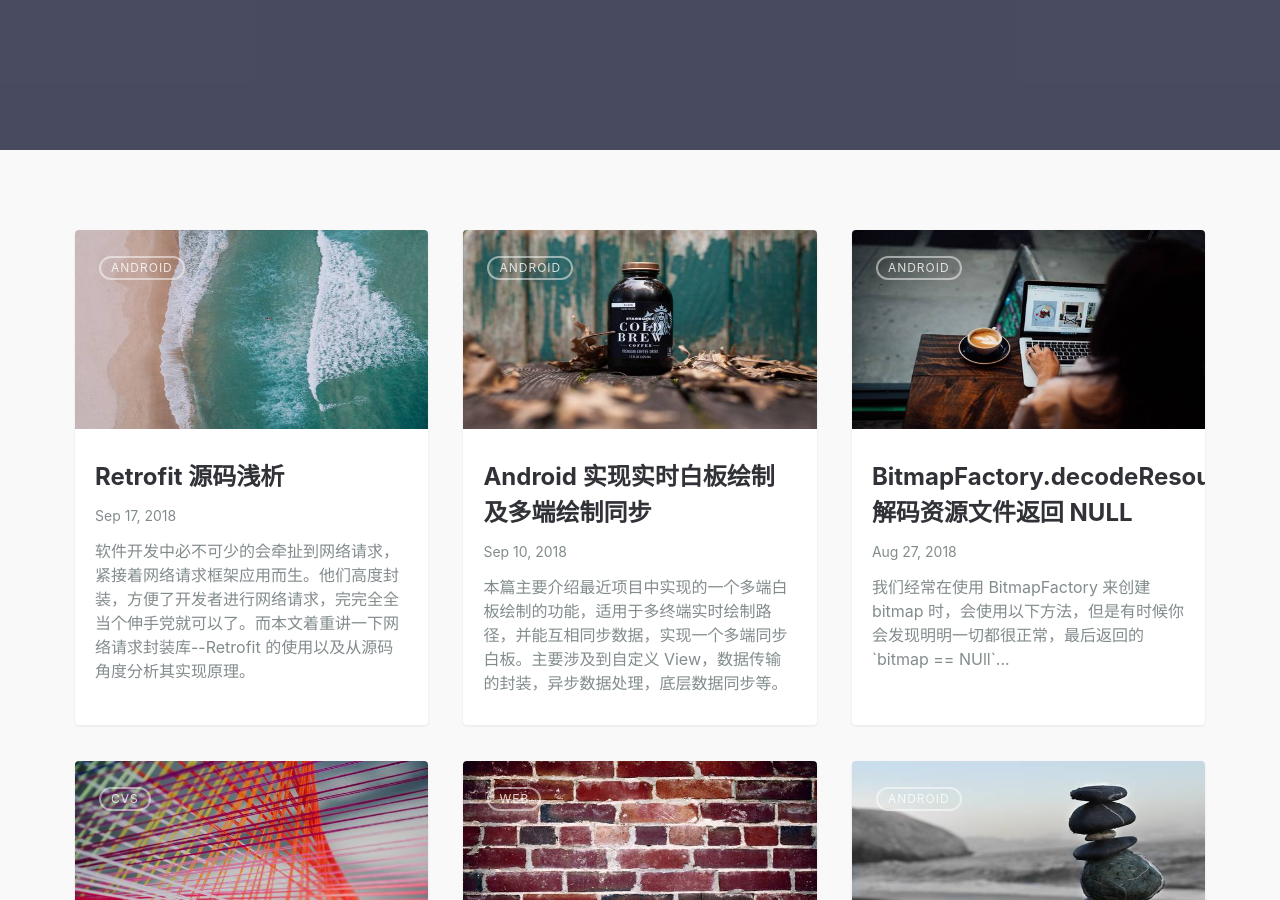
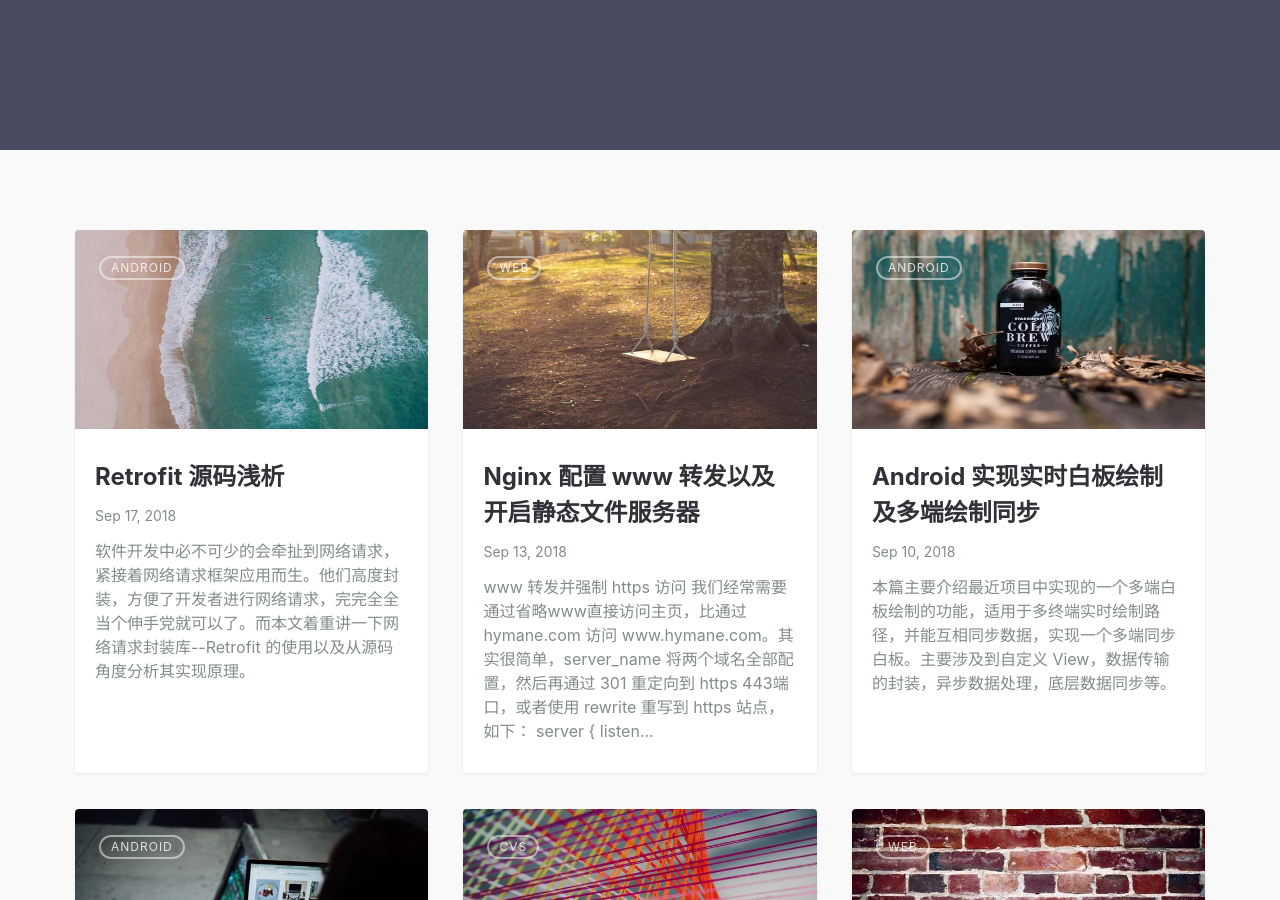
Before and after one commit to hymanme/hymanme.github.io, a Jekyll site: the page built from index.md, in a window 1280 px wide and 900 px high, scrolled down 426 px. Built offline with Jekyll 4.4.1, drawn with Linux system fonts in a browser that asks for light colours; part of the change alters nothing that is shown.

Commit message:
add article nginx-https-static-file

````diff
--- a/_posts/2018-09-10-custom-doodleview-with-multi-end-communicate.md
+++ b/_posts/2018-09-10-custom-doodleview-with-multi-end-communicate.md
@@ -85,7 +85,6 @@ featured-img: bottle
 ### 数据封装
 1. 首先将指令类型确定下来，指令类型即整个模块可以传递的操作
 
-
 ```java
  public interface ActionStep {
     byte START = 1;//画笔路径开始
@@ -102,6 +101,7 @@ featured-img: bottle
 }
 ```
 各个指令的作用注释里面已经讲的很清楚了，不再赘述。
+
 2. 封装最小数据包结构
 
 
@@ -362,10 +362,7 @@ Transaction{timestamp=11, step=1, x=3.0, y=4.0, color=0, size=5}
         private IDoodleCallback mDoodleCallback;
         private DoodleChannel mDoodleSelfChannel;//本地绘制通道
         private DoodleChannel mDoodleRemoteChannel;//远程回放通道
-    ```
-
-
-        // 数据发送管理器
+          // 数据发送管理器
         private TransactionManager mTransactionManager;
 
         //画笔
@@ -381,8 +378,6 @@ Transaction{timestamp=11, step=1, x=3.0, y=4.0, color=0, size=5}
         private GestureDetector mGestureDetector;
         private GestureDetector.OnGestureListener mGestureListener;
         private ScaleGestureDetector.OnScaleGestureListener mScaleListener;
-
-
         //是否可滑动
         private boolean mScrollEnabled = true;
         //是否支持双击操作
@@ -392,12 +387,8 @@ Transaction{timestamp=11, step=1, x=3.0, y=4.0, color=0, size=5}
         private int mDoubleTapDirection;
         private boolean onMoving;
         private boolean shouldFling;
-
-
         private boolean mIsDrawing = false;
         private byte colorIndex = 0;
-
-
         public DoodleView(Context context) {
             this(context, null);
         }
@@ -577,6 +568,8 @@ Transaction{timestamp=11, step=1, x=3.0, y=4.0, color=0, size=5}
                     reDraw();
                 }
                 if (mCurrentDrawDelayTime != 0) {
+                    //本处由于方便使用的是定时(不准确的定时)刷新，可改成按需刷新，
+                    //也就是需要刷新页面的时候再刷新
                     try {
                         Thread.sleep(mCurrentDrawDelayTime);
                     } catch (InterruptedException e) {
@@ -695,6 +688,7 @@ setZOrderMediaOverlay(true);
 ```
 * TransactionManager 是数据包管理器，前面也有介绍过，用来处理数据包的装包解包以及发送的工作，后面会详细介绍。
 * 橡皮擦用的是白色画笔简单代替，这样在配合两个通道进行重回时会出现之前的绘制路径覆盖当前绘制路径的问题。考虑优化，嘿嘿嘿。
+* `run`方法里面使用的是`sleep`等待指定时间再次刷新，此种方式有一个弊端就是在 ui 未发生任何更改时毅然刷新，浪费性能，可改成按需更新，但是既要在各个需要更新地方埋点，执行刷新。另一点，此处的`sleep`方法延迟时间需要考虑肉眼60帧的流畅度，也就是16毫秒就需要刷新一帧，那么这里的延迟时间需要考虑到这一点。
 
 3. 绘制通道
 
--- /dev/null
+++ b/_posts/2019-09-20-nginx-https-static-file.md
@@ -0,0 +1,87 @@
+---
+layout: post
+title: Nginx 配置 www 转发以及开启静态文件服务器
+summary:
+date: 2018-09-13 00:30:59
+categories: Web
+tags: [Web, Nginx, Https]
+featured-img: swing
+---
+## www 转发并强制 https 访问
+
+我们经常需要通过省略`www`直接访问主页，比通过 hymane.com 访问 www.hymane.com。其实很简单，server_name 将两个域名全部配置，然后再通过 301 重定向到 https 443端口，或者使用 rewrite 重写到 https 站点，如下：
+
+```bash
+server {
+     listen 80;
+     # 配置多个域名
+     server_name www.hymane.com hymane.com;
+     access_log  /home/hymane/www/logs/www.hymane.com.log;
+     # 将80端口重写至443 SSL 端口
+     rewrite ^(.*)$ https://${server_name}$1 permanent;
+}
+
+# 443 端口
+server {
+    listen 443 ssl http2;
+    server_name www.hymane.com hymane.com;
+    access_log  /home/hymane/www/logs/www.hymane.com.log;
+    # root /home/wwwroot;
+    ssl on;
+    ssl_certificate /etc/nginx/certs/www.hymane.com/ssl_www.crt;
+    ssl_certificate_key /etc/nginx/certs/www.hymane.com/ssl_www.key;
+
+    location / {
+        proxy_pass http://localhost:9000;
+        proxy_set_header Host $host;
+        proxy_set_header X-Real-IP $remote_addr;
+        proxy_set_header X-Forwarded-For $proxy_add_x_forwarded_for;
+        proxy_redirect off;
+        #root   /usr/share/nginx/html;
+        #index  index.html index.htm;
+    }
+
+    location /static/ {
+        alias /home/hymane/www/resources/;
+        index  index.html index.htm;
+    }
+}
+```
+
+## 想放置一个小型文件服务器
+
+有时候需要放置一些文件在自己的服务器上，比如图片，视频，文档等等，可以解析一个专门用来访问静态文件的 二级域名，如`resource.hymane.com`然后配置 nginx config 文件，首先重写至 443 端口，然后配置 location。
+
+```bash
+# resource server
+server {
+     listen 80;
+     server_name resource.hymane.com;
+     access_log  /home/hymane/www/logs/resource.hymane.com.log;
+     rewrite ^(.*)$ https://${server_name}$1 permanent;
+}
+
+server {
+    listen 443 ssl http2;
+    server_name resource.hymane.com;
+    # access_log  /home/hymane/www/logs/resource.hymane.com.log;
+    # root /home/hymane/www/resources;
+    ssl on;
+    ssl_certificate /etc/nginx/certs/www.hymane.com/ssl_resource.crt;
+    ssl_certificate_key /etc/nginx/certs/www.hymane.com/ssl_resource.key;
+
+    location / {
+    	#务必开启，默认off，自动开始索引，开启之后可以在网页上查看文件目录结构，方便浏览
+        autoindex on;
+        #默认为on,是否显示文件确切大小
+        #改为off后，显示出文件的大概大小，单位是kB或者MB或者GB
+        autoindex_exact_size on;
+        #默认为off，显示的文件时间为GMT时间。
+		#注意:改为on后，显示的文件时间为文件的服务器时间
+        autoindex_localtime off;
+        #本地目录地址
+        root   /home/hymane/www/resources;
+        # index  index.html index.htm;
+    }
+}
+```
````
